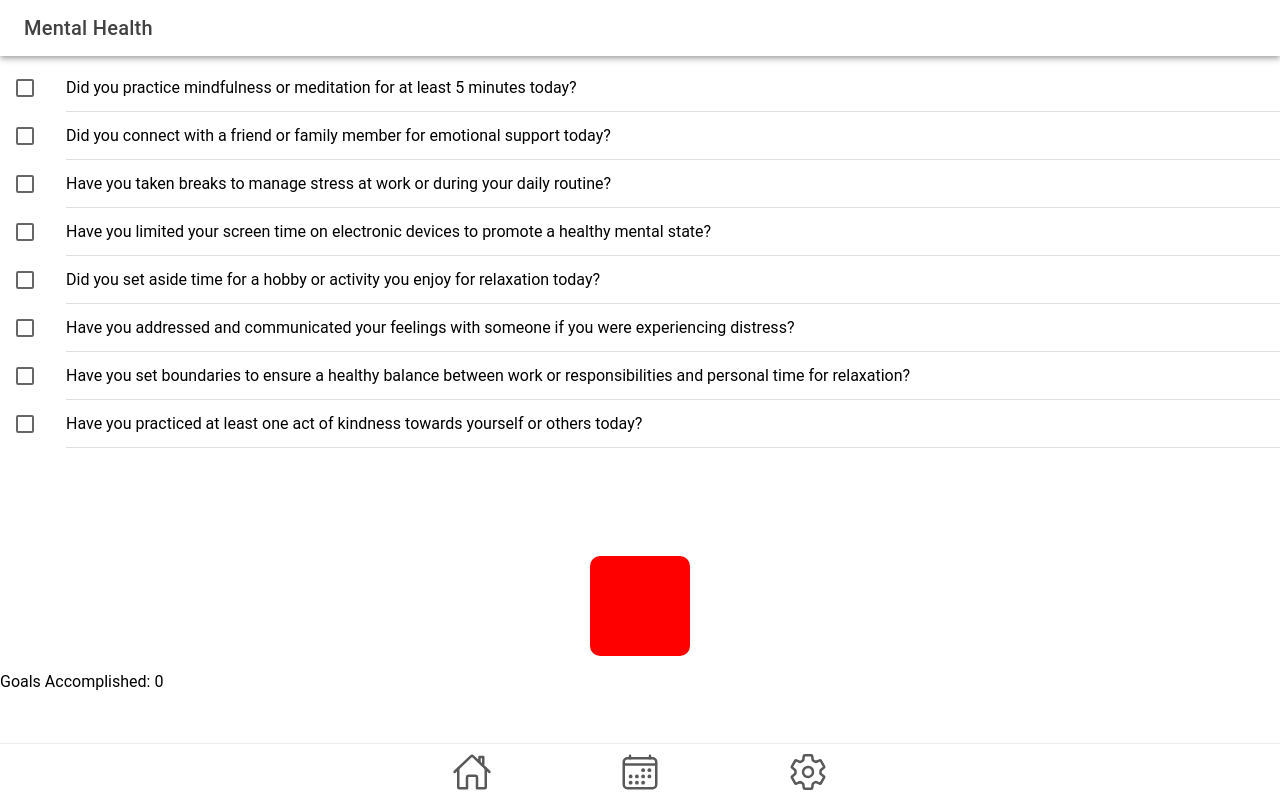
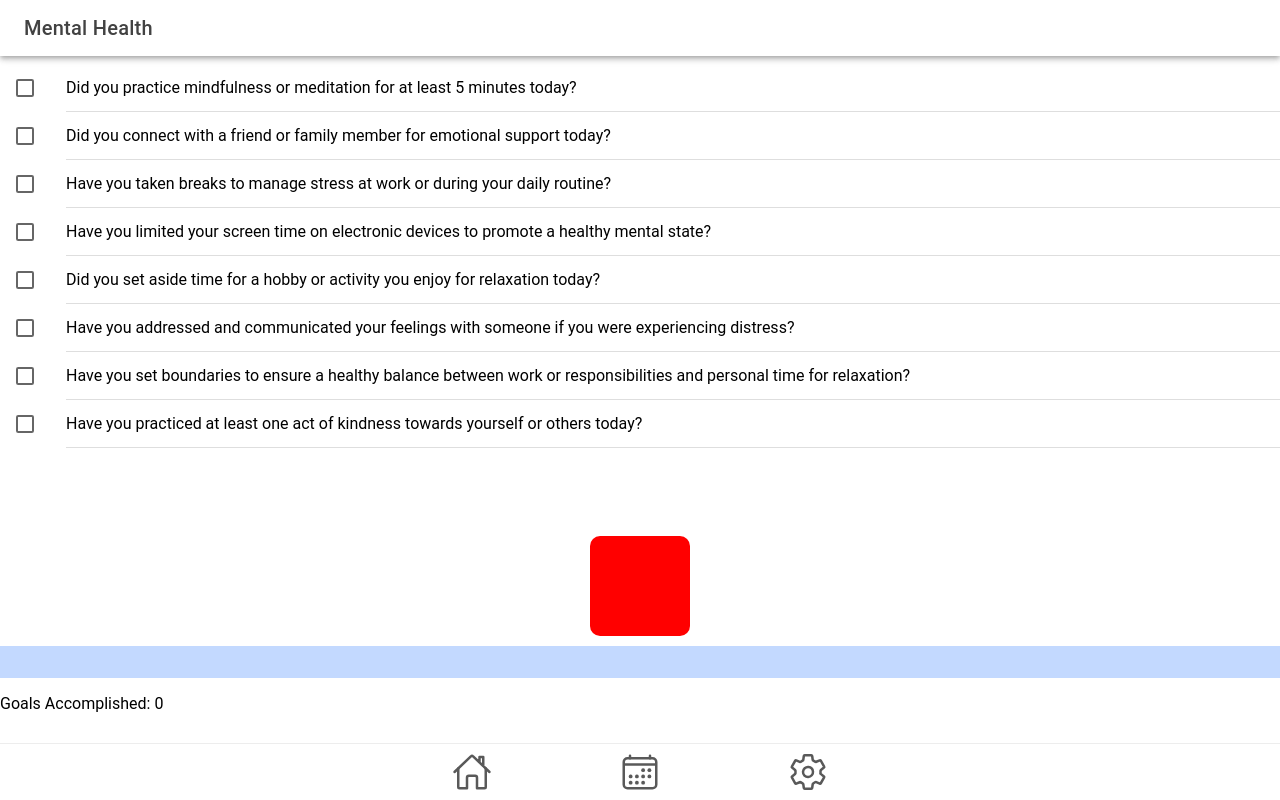
Before and after one commit to Healthy-Habits-project/healthyWatch, a React (Vite) app: page /mentalhealthpage in a window 1280 px wide. Built offline with nearby package versions, Linux system fonts and the light colour scheme.

Commit message:
test commit

```diff
--- a/src/pages/MentalHealthPage.tsx
+++ b/src/pages/MentalHealthPage.tsx
@@ -85,7 +85,7 @@ const mentalHealthPage: React.FC = (): React.ReactElement => {
     width: '100px', // Adjust the width as needed
     height: '100px', // Adjust the height as needed
     margin: 'auto', // Center the square horizontally
-    marginTop: '20px', // Adjust the top margin as needed
+    marginTop: '0px', // Adjust the top margin as needed
     backgroundColor: color, // Apply the color variable dynamically
     borderRadius: '10px', // Adjust the border-radius as needed for rounded corners
   };
@@ -199,10 +199,7 @@ const mentalHealthPage: React.FC = (): React.ReactElement => {
 
 
       </IonList>
-      <div
-  className={`color-square color-${color}`}
-  style={{ marginTop: '10px', width: '50px', height: '50px' }}
-></div>
+      <div className={`color-square color-${color}`} style={{ marginTop: '10px', width: '50px', height: '50px' }} ></div>
 
 <IonProgressBar
   style={{ height: '10px', marginTop: '10px' }}
@@ -214,6 +211,16 @@ const mentalHealthPage: React.FC = (): React.ReactElement => {
       {/* Dynamic square based on the checked count */}
       <div style={colorStyles}></div>
 
+      <IonProgressBar
+        className="progress-bar-custom"
+        style={{
+          '--dynamic-progress-color': getColorBasedOnCount(), // This applies the dynamic color
+          height: '2rem',
+          marginTop: '10px',
+        }}
+        value={calculateCheckedCount() / 8}
+      ></IonProgressBar>
+
       <p>
         Goals Accomplished: {checkedCount}
       </p>
```
Also changed, not shown: 11 other files (tests, documents, lock files or other folders).
